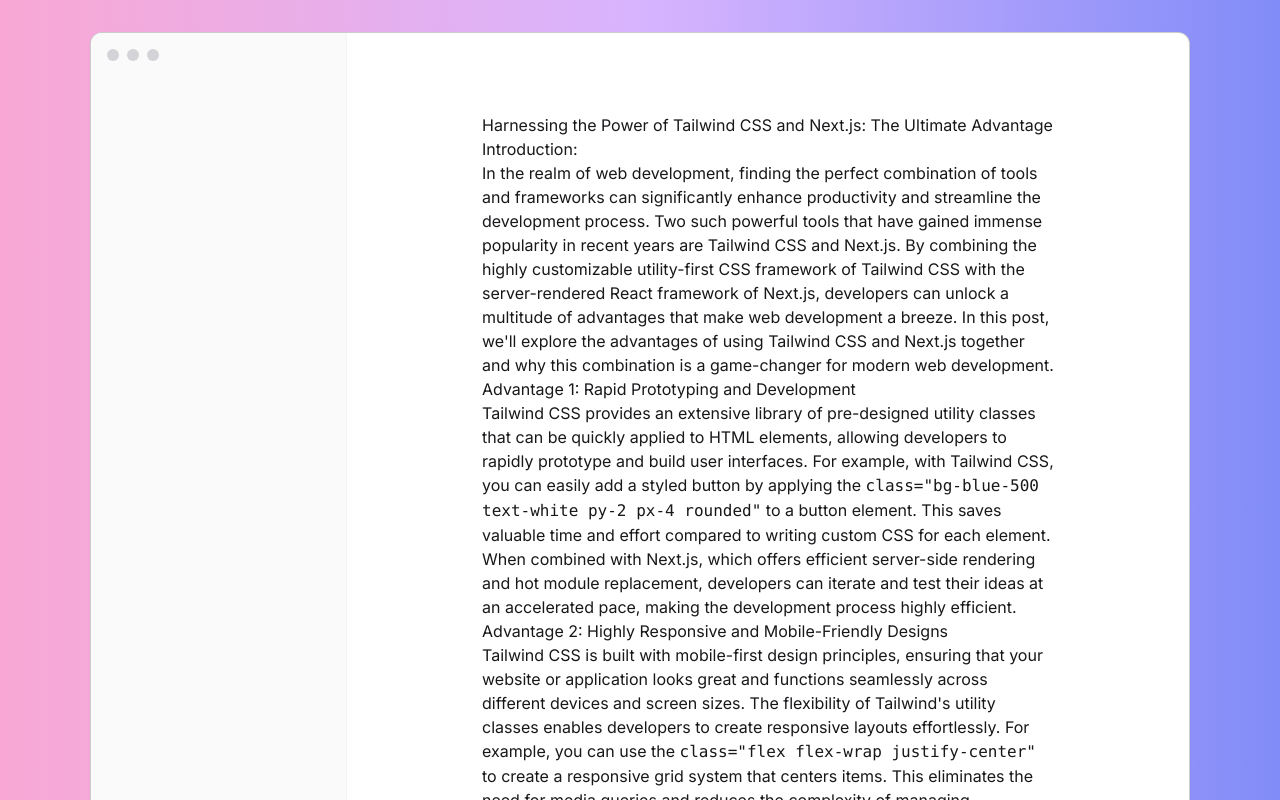
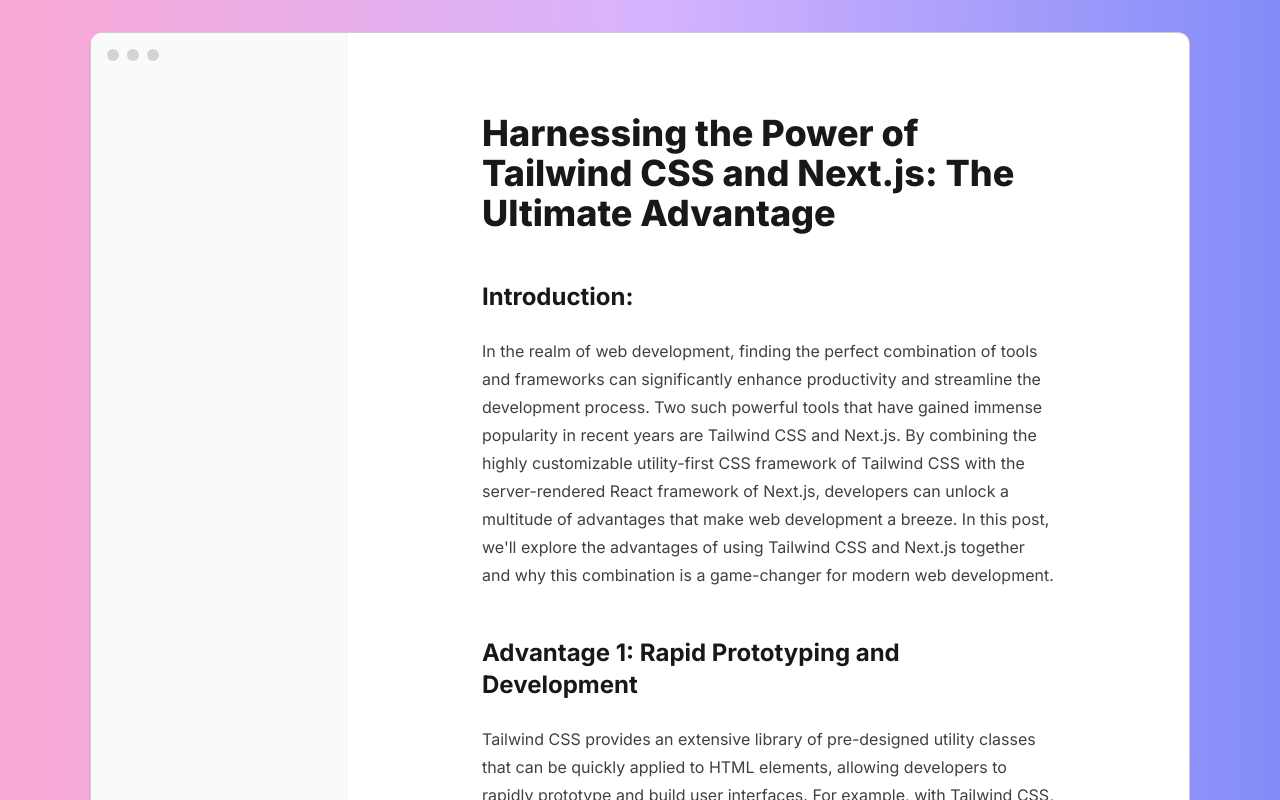
Before and after one commit to viniciusferreira7/notion, a Next.js app: page / in a window 1280 px wide. Shown: the top 800 px of the page. Built offline with nearby package versions, Linux system fonts and the light colour scheme.

Commit message:
style: add @tailwindcss/typography

```diff
--- a/tailwind.config.js
+++ b/tailwind.config.js
@@ -14,5 +14,5 @@
       },
     },
   },
-  plugins: [],
+  plugins: [require('@tailwindcss/typography')],
 }
```
